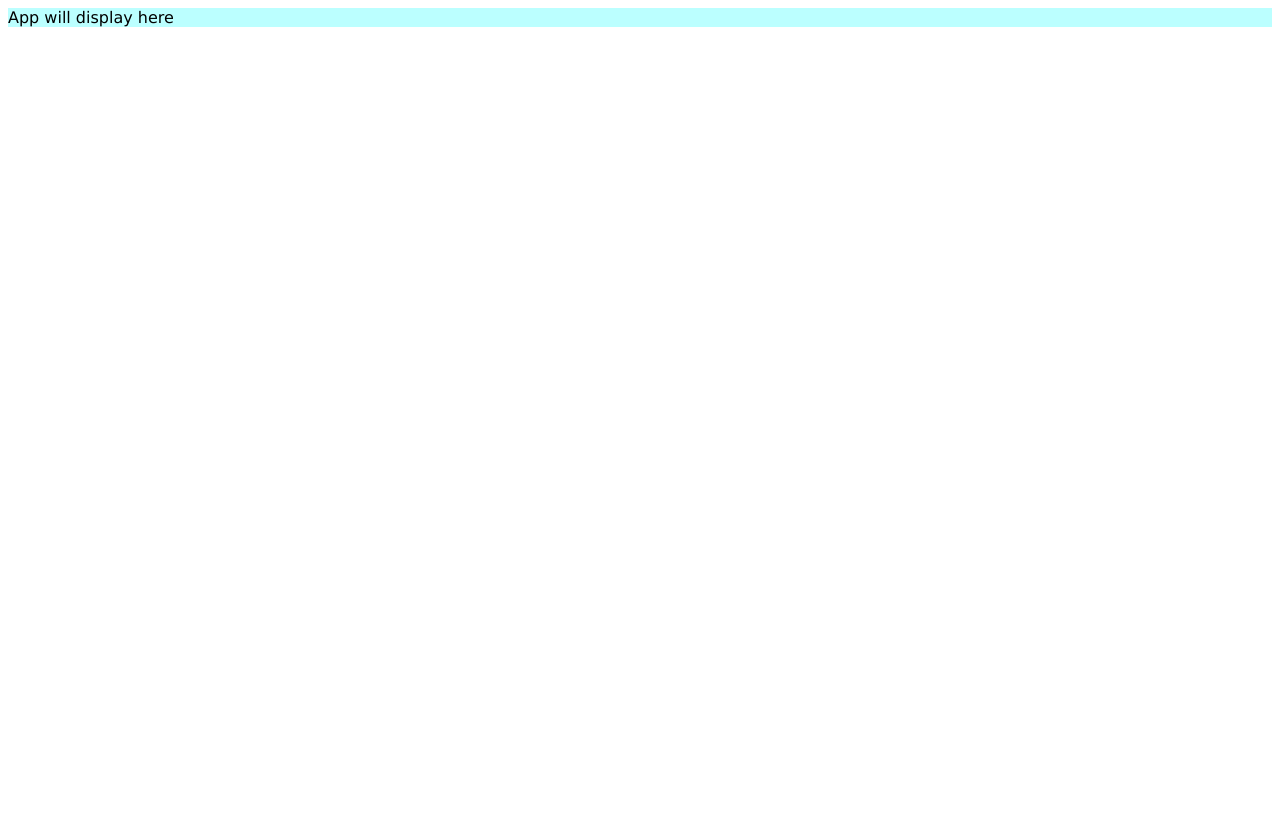
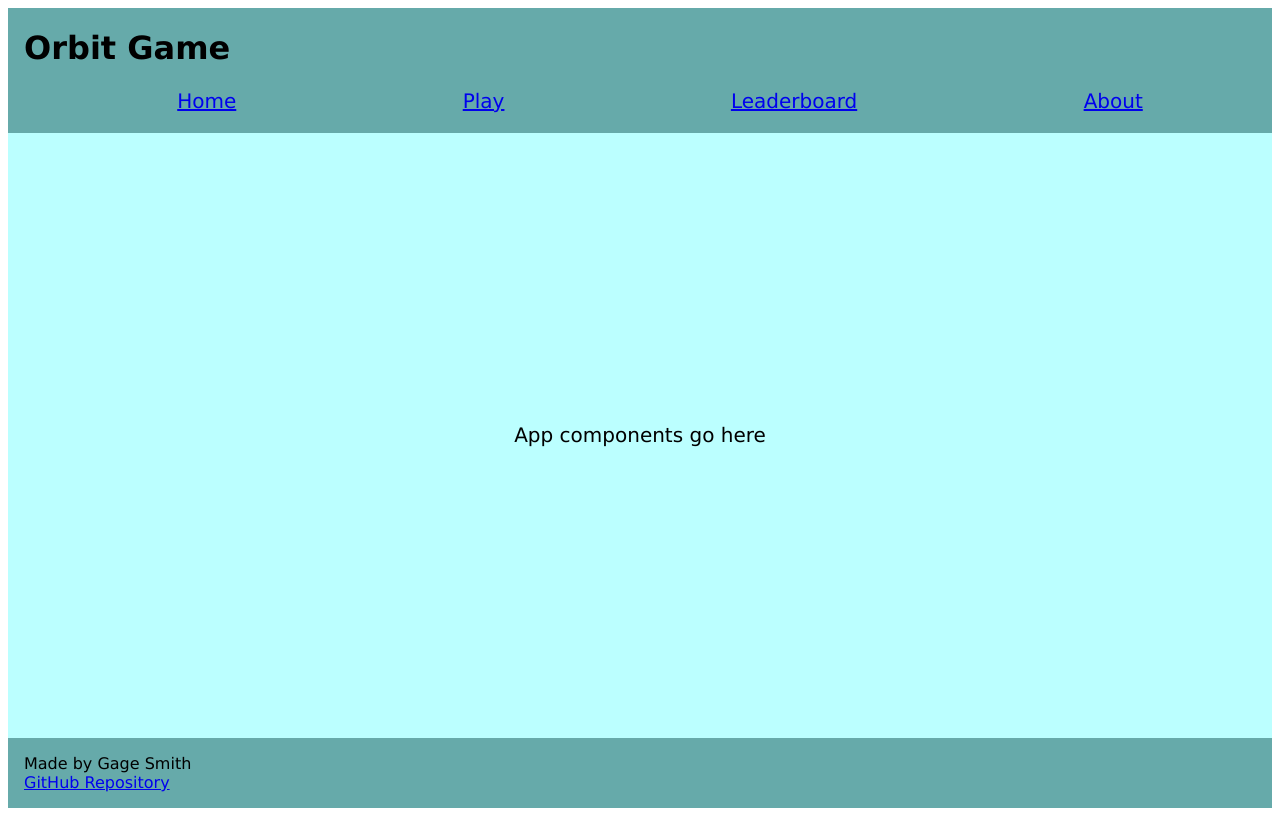
Before and after one commit to 12gagesmith/orbit_game, a React (Vite) app: page / in a window 1280 px wide. Built offline with nearby package versions, Linux system fonts and the light colour scheme.

Commit message:
More progress to react

```diff
--- a/src/app.css
+++ b/src/app.css
@@ -1,12 +1,8 @@
-html {
-    height: 100%;
-}
-
 .body {
   margin: 0;
   display: flex;
   flex-direction: column;
-  height: 100%;
+  height: 100vh;
   background-color: #bff;
   font-family: verdana;
 }
--- a/src/app.jsx
+++ b/src/app.jsx
@@ -2,5 +2,27 @@ import React from 'react';
 import './app.css';
 
 export default function App() {
-  return <div className='body bg-dark text-light'>App will display here</div>;
+  return (
+    <div className='body'>
+      <header>
+        <h1>Orbit Game</h1>
+        <nav>
+          <menu>
+            <a href="index.html">Home</a>
+            <a href="play.html">Play</a>
+            <a href="scores.html">Leaderboard</a>
+            <a href="about.html">About</a>
+          </menu>
+        </nav>
+      </header>
+
+      <main>App components go here</main>
+
+      <footer>
+        <span>Made by Gage Smith</span>
+        <br />
+        <a href="https://github.com/12gagesmith/orbit_game">GitHub Repository</a>
+      </footer>
+    </div>
+  )
 }
```
Also changed, not shown: src/about/about.css (renamed from about.css), src/about/about.html (renamed from about.html), src/login/login.html (renamed from login.html), src/play/play.css (renamed from play.css), src/play/play.html (renamed from play.html), src/scores/scores.css (renamed from scores.css), src/scores/scores.html (renamed from scores.html), 1 other file (tests, documents, lock files or other folders).
